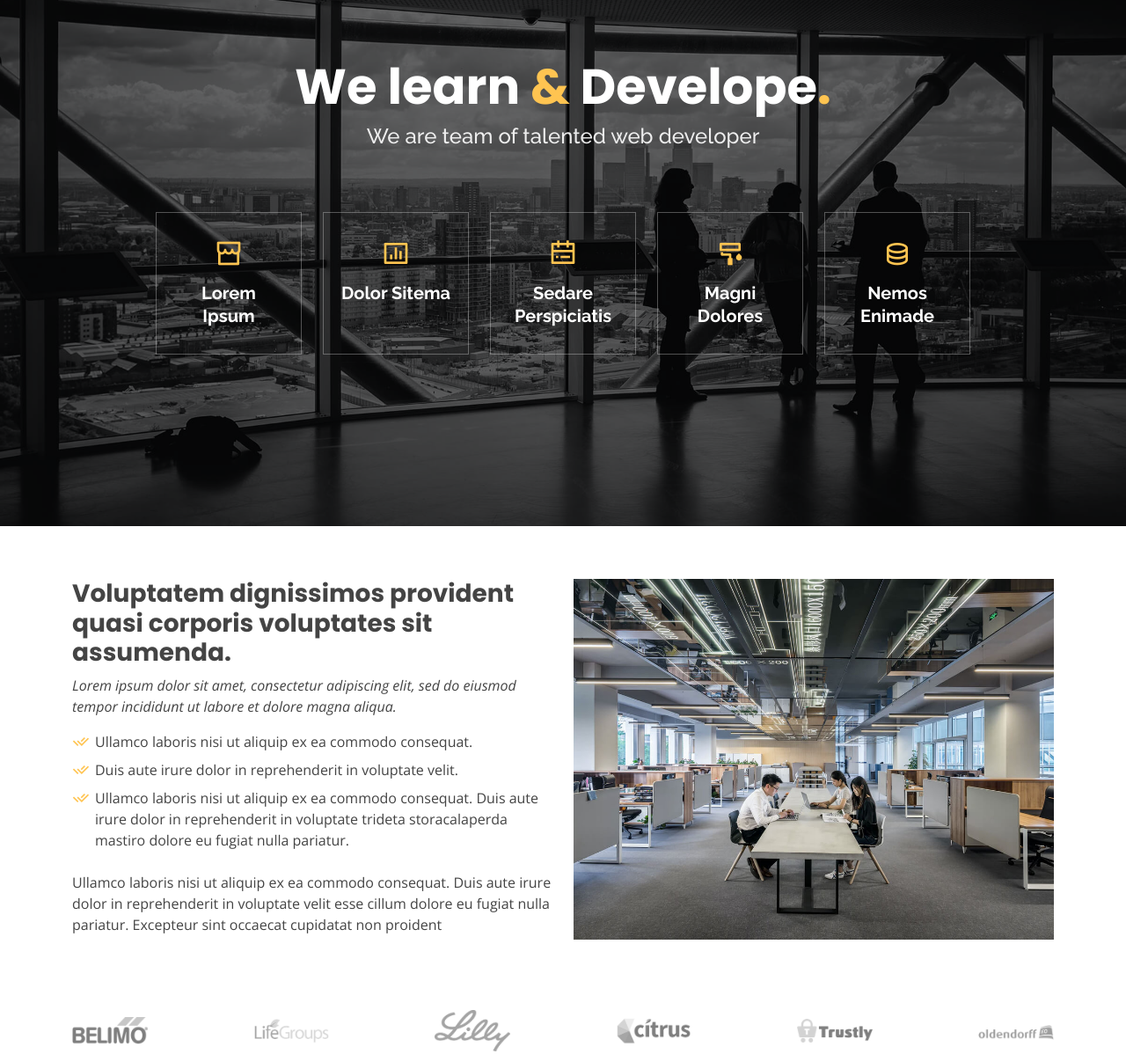
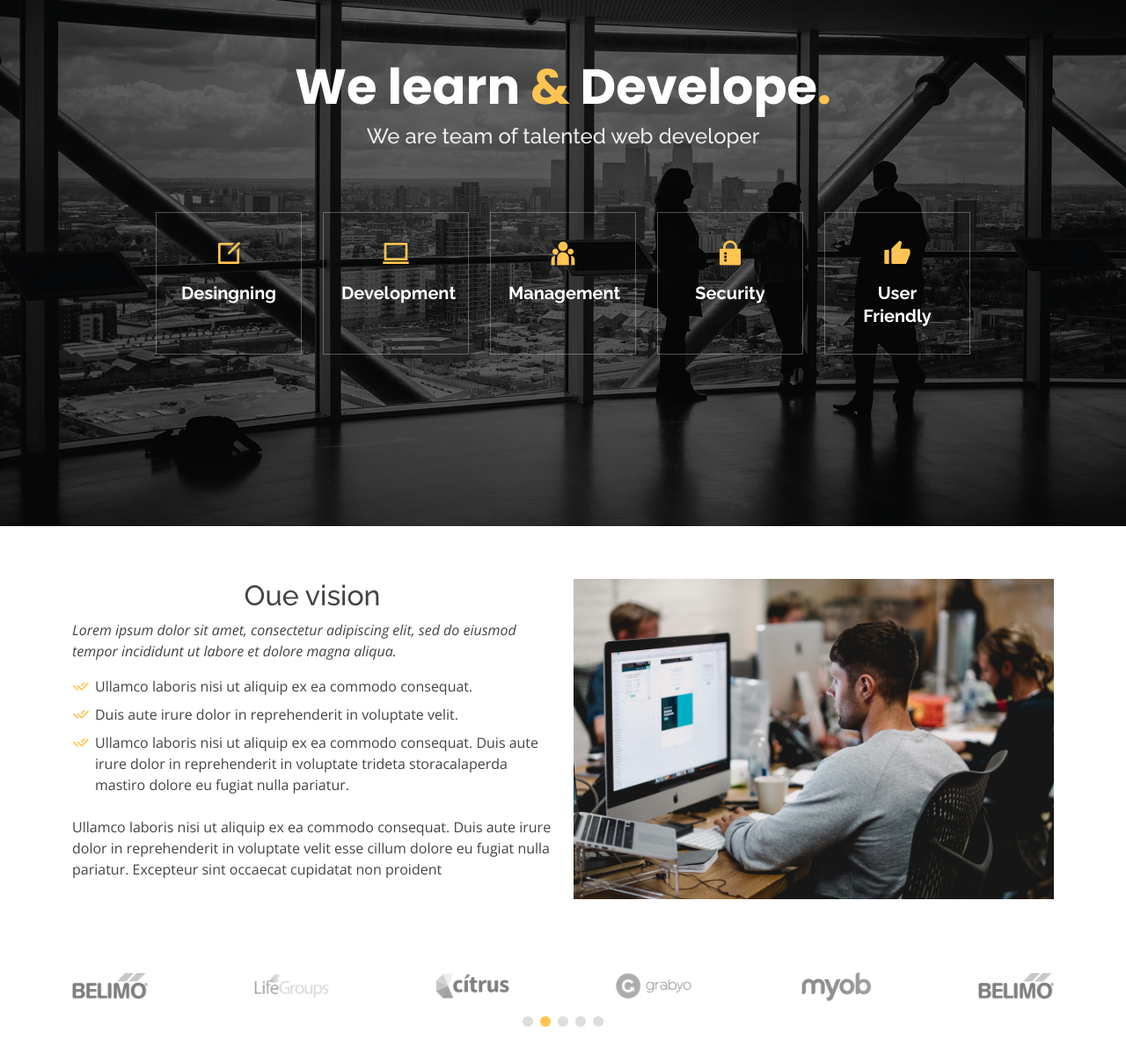
Before and after one commit to Shivam648/in_a_flash0_web, a plain HTML site: page index.html in a window 1280 px wide. Shown: the part 202-1400 px from the top of the page at 88% size. Drawn offline with nearby package versions, Linux system fonts and the light colour scheme.

Commit message:
Update index.html

```diff
--- a/index.html
+++ b/index.html
@@ -91,32 +91,32 @@
       <div class="row gy-4 mt-5 justify-content-center" data-aos="zoom-in" data-aos-delay="250">
         <div class="col-xl-2 col-md-4">
           <div class="icon-box">
-            <i class="ri-store-line"></i>
-            <h3><a href="">Lorem Ipsum</a></h3>
+            <i class="ri-edit-box-line"></i>
+            <h3><a href="">Desingning</a></h3>
           </div>
         </div>
         <div class="col-xl-2 col-md-4">
           <div class="icon-box">
-            <i class="ri-bar-chart-box-line"></i>
-            <h3><a href="">Dolor Sitema</a></h3>
+            <i class="ri-macbook-line"></i>
+            <h3><a href="">Development</a></h3>
           </div>
         </div>
         <div class="col-xl-2 col-md-4">
           <div class="icon-box">
-            <i class="ri-calendar-todo-line"></i>
-            <h3><a href="">Sedare Perspiciatis</a></h3>
+            <i class="ri-team-fill"></i>
+            <h3><a href="">Management</a></h3>
           </div>
         </div>
         <div class="col-xl-2 col-md-4">
           <div class="icon-box">
-            <i class="ri-paint-brush-line"></i>
-            <h3><a href="">Magni Dolores</a></h3>
+            <i class="ri-git-repository-private-fill"></i>
+            <h3><a href="">Security</a></h3>
           </div>
         </div>
         <div class="col-xl-2 col-md-4">
           <div class="icon-box">
-            <i class="ri-database-2-line"></i>
-            <h3><a href="">Nemos Enimade</a></h3>
+            <i class="ri-thumb-up-fill"></i>
+            <h3><a href="">User Friendly</a></h3>
           </div>
         </div>
       </div>
@@ -132,10 +132,10 @@
 
         <div class="row">
           <div class="col-lg-6 order-1 order-lg-2" data-aos="fade-left" data-aos-delay="100">
-            <img src="img/about.jpg" class="img-fluid" alt="">
+            <img src="img/about1.jpg" class="img-fluid" alt="">
           </div>
           <div class="col-lg-6 pt-4 pt-lg-0 order-2 order-lg-1 content" data-aos="fade-right" data-aos-delay="100">
-            <h3>Voluptatem dignissimos provident quasi corporis voluptates sit assumenda.</h3>
+            <h2 class="text-center ">Oue vision</h3>
             <p class="fst-italic">
               Lorem ipsum dolor sit amet, consectetur adipiscing elit, sed do eiusmod tempor incididunt ut labore et dolore
               magna aliqua.
@@ -164,10 +164,7 @@
             <div class="swiper-slide"><img src="img/clients/client-1.png" class="img-fluid" alt=""></div>
             <div class="swiper-slide"><img src="img/clients/client-2.png" class="img-fluid" alt=""></div>
             <div class="swiper-slide"><img src="img/clients/client-3.png" class="img-fluid" alt=""></div>
-            <div class="swiper-slide"><img src="img/clients/client-4.png" class="img-fluid" alt=""></div>
             <div class="swiper-slide"><img src="img/clients/client-5.png" class="img-fluid" alt=""></div>
-            <div class="swiper-slide"><img src="img/clients/client-6.png" class="img-fluid" alt=""></div>
-            <div class="swiper-slide"><img src="img/clients/client-7.png" class="img-fluid" alt=""></div>
             <div class="swiper-slide"><img src="img/clients/client-8.png" class="img-fluid" alt=""></div>
           </div>
           <div class="swiper-pagination"></div>
```
